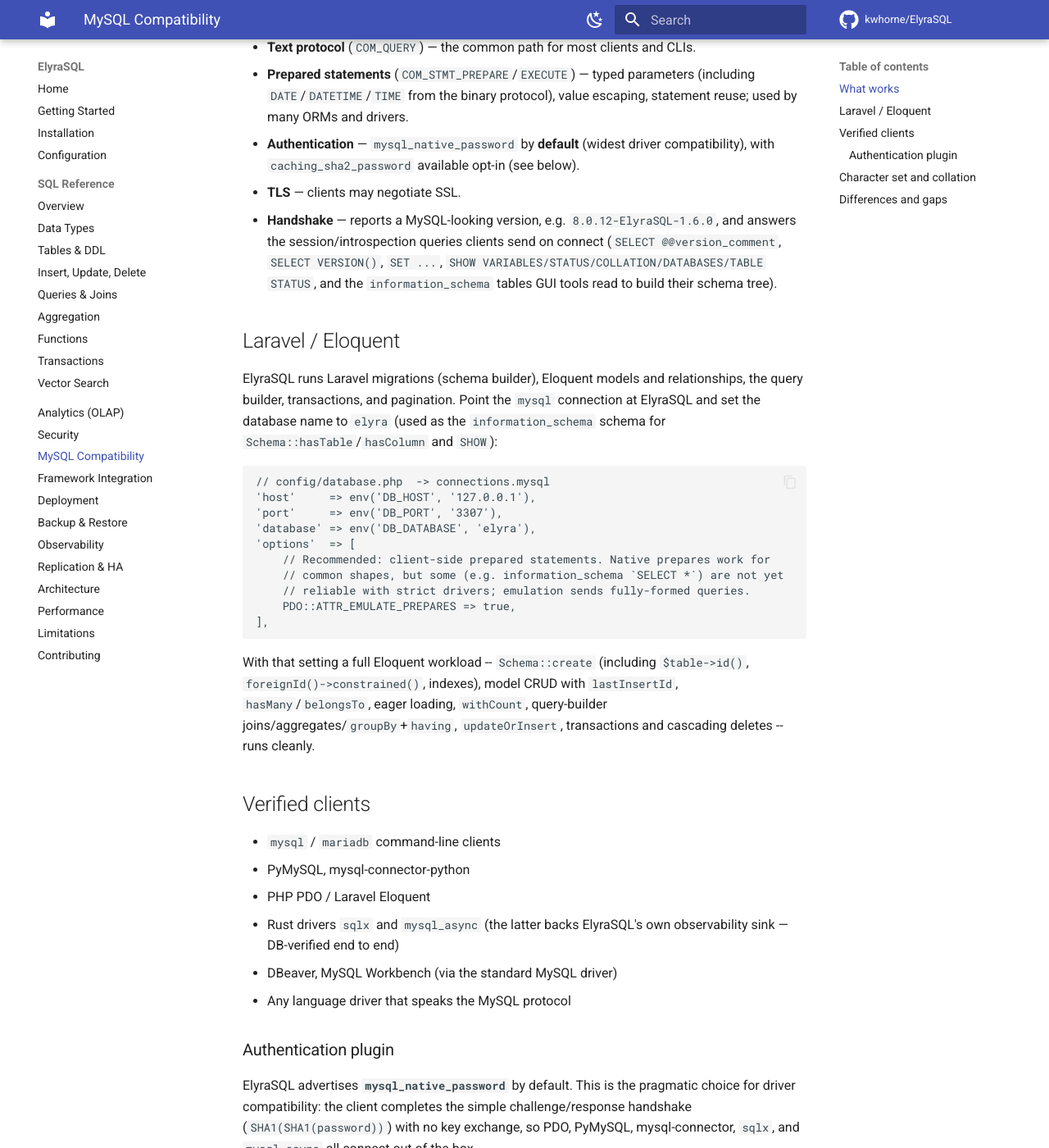
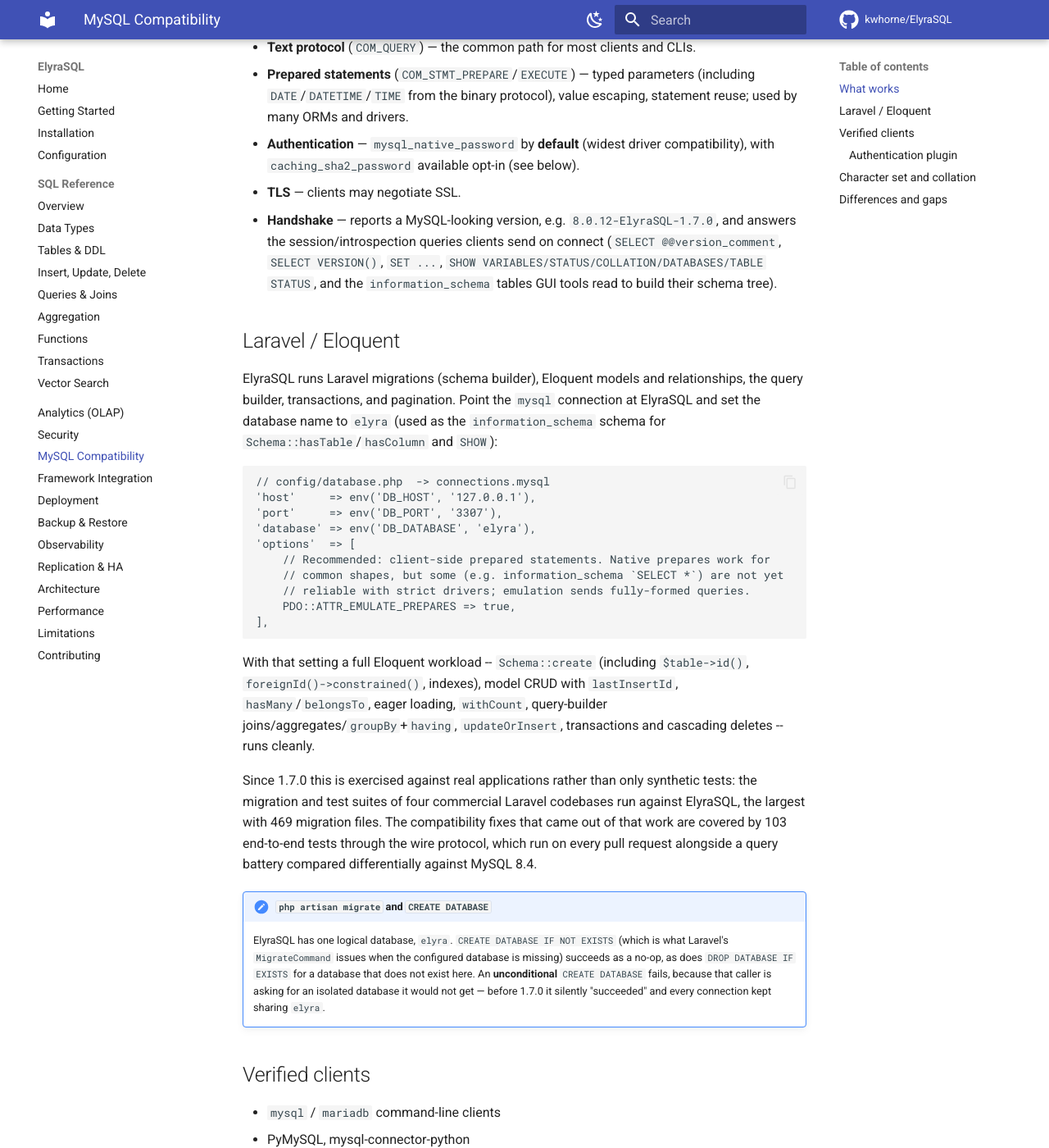
Before and after one commit to kwhorne/ElyraSQL, an MkDocs documentation site: the page built from docs/mysql-compatibility.md, in a window 1280 px wide and 1400 px high, scrolled down 277 px. Shown: the whole window at 82% size. Built offline with MkDocs 1.6.1 and Material for MkDocs 9.7.7, drawn with Linux system fonts in a browser that asks for light colours; comment, search, counter and statistics services are not loaded; some of the changed text lies outside the part shown.

Commit message:
release: 1.7.0 (#24)
Version bump, changelog and docs for **1.7.0**.

Contents are the two merged contributions from @HelgeSverre (#22, #23)
plus the fractional index-bound fix found while verifying them.

- `Cargo.toml`/`Cargo.lock` 1.6.0 → 1.7.0, `SERVER_VERSION` →
`8.0.12-ElyraSQL-1.7.0`
- CHANGELOG section for 1.7.0, including a `### Known gaps` note for the
empty `table` field in result metadata
- Docs: upgrade note (CREATE DATABASE behaviour + advertised version),
release binaries now include macOS aarch64, Docker tags,
MySQL-compatibility page gets the single-database note and the metadata
gap
- README: stable release line, `SELECT VERSION()` output, install
section

Local: fmt clean, clippy clean, `cargo test --workspace --locked` 248
passed / 0 failed.

Tagging `v1.7.0` after this merges — the release workflow validates tag
↔ manifest ↔ changelog and builds linux-x86_64, linux-aarch64 and
**macos-aarch64**.

```diff
--- a/Cargo.toml
+++ b/Cargo.toml
@@ -15,7 +15,7 @@
 exclude = ["fuzz"]
 
 [workspace.package]
-version = "1.6.0"
+version = "1.7.0"
 edition = "2021"
 rust-version = "1.88"
 license = "MIT"
--- a/docs/mysql-compatibility.md
+++ b/docs/mysql-compatibility.md
@@ -12,7 +12,7 @@
 - **Authentication** — `mysql_native_password` by **default** (widest driver
   compatibility), with `caching_sha2_password` available opt-in (see below).
 - **TLS** — clients may negotiate SSL.
-- **Handshake** — reports a MySQL-looking version, e.g. `8.0.12-ElyraSQL-1.6.0`,
+- **Handshake** — reports a MySQL-looking version, e.g. `8.0.12-ElyraSQL-1.7.0`,
   and answers the session/introspection queries clients send on connect
   (`SELECT @@version_comment`, `SELECT VERSION()`, `SET ...`,
   `SHOW VARIABLES/STATUS/COLLATION/DATABASES/TABLE STATUS`, and the
@@ -43,6 +43,23 @@
 `lastInsertId`, `hasMany`/`belongsTo`, eager loading, `withCount`, query-builder
 joins/aggregates/`groupBy`+`having`, `updateOrInsert`, transactions and
 cascading deletes -- runs cleanly.
+
+Since 1.7.0 this is exercised against real applications rather than only
+synthetic tests: the migration and test suites of four commercial Laravel
+codebases run against ElyraSQL, the largest with 469 migration files. The
+compatibility fixes that came out of that work are covered by 103 end-to-end
+tests through the wire protocol, which run on every pull request alongside a
+query battery compared differentially against MySQL 8.4.
+
+!!! note "`php artisan migrate` and `CREATE DATABASE`"
+
+    ElyraSQL has one logical database, `elyra`. `CREATE DATABASE IF NOT EXISTS`
+    (which is what Laravel's `MigrateCommand` issues when the configured database
+    is missing) succeeds as a no-op, as does `DROP DATABASE IF EXISTS` for a
+    database that does not exist here. An **unconditional** `CREATE DATABASE`
+    fails, because that caller is asking for an isolated database it would not
+    get — before 1.7.0 it silently "succeeded" and every connection kept sharing
+    `elyra`.
 
 ## Verified clients
 
@@ -108,6 +125,15 @@
   are not parsed (parser limitations); `&`, `|`, `^` bitwise operators work.
 - Vector search and `VEC_DISTANCE(...)` are ElyraSQL extensions (they mirror
   MySQL 9's vector direction but are not identical).
+- **One database.** `CREATE DATABASE`/`SCHEMA` is refused unless written with
+  `IF NOT EXISTS`; see the note under *Laravel / Eloquent* above. `USE <name>`
+  is accepted and changes what the catalog reports, but does not give a separate
+  namespace.
+- **Result metadata omits the source table.** MySQL fills the `table` field of
+  each column definition; ElyraSQL leaves it empty. Column *names* match MySQL
+  (a `SELECT *` over a join returns bare, possibly duplicated names), so a client
+  that disambiguates duplicates via metadata cannot, and must use positional
+  access or explicit aliases.
 - **Isolation levels:** `SET TRANSACTION ISOLATION LEVEL ...` is accepted for all
   four standard levels, but only two engines exist — `SERIALIZABLE` (opt-in) and
   **snapshot** isolation, which backs everything else. Snapshot is *at least as
```
Also changed, not shown: CHANGELOG.md (+98 -0 lines), README.md (+10 -8 lines), docs/deployment.md (+2 -2 lines), docs/installation.md (+17 -5 lines), 2 other files.
